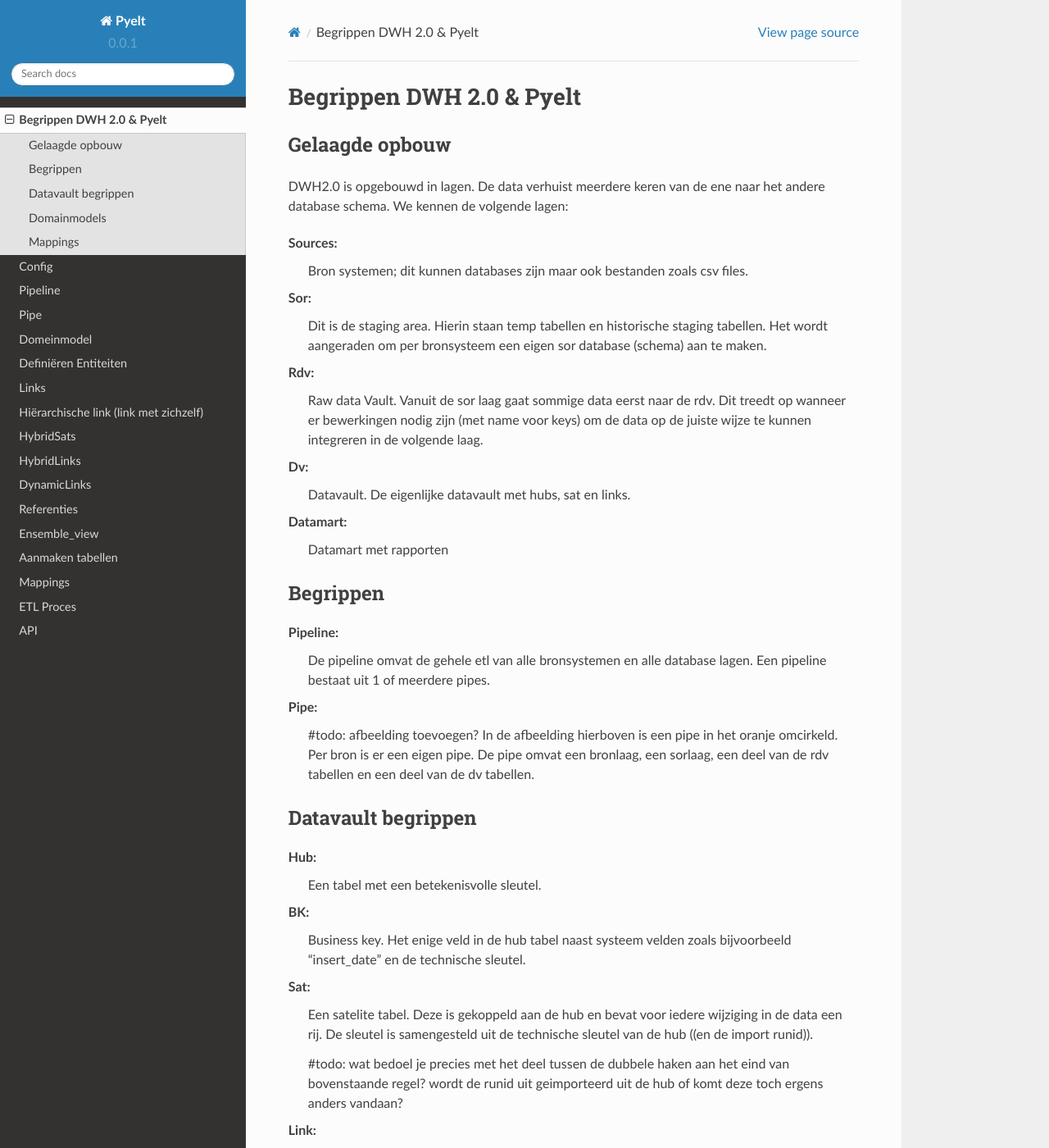
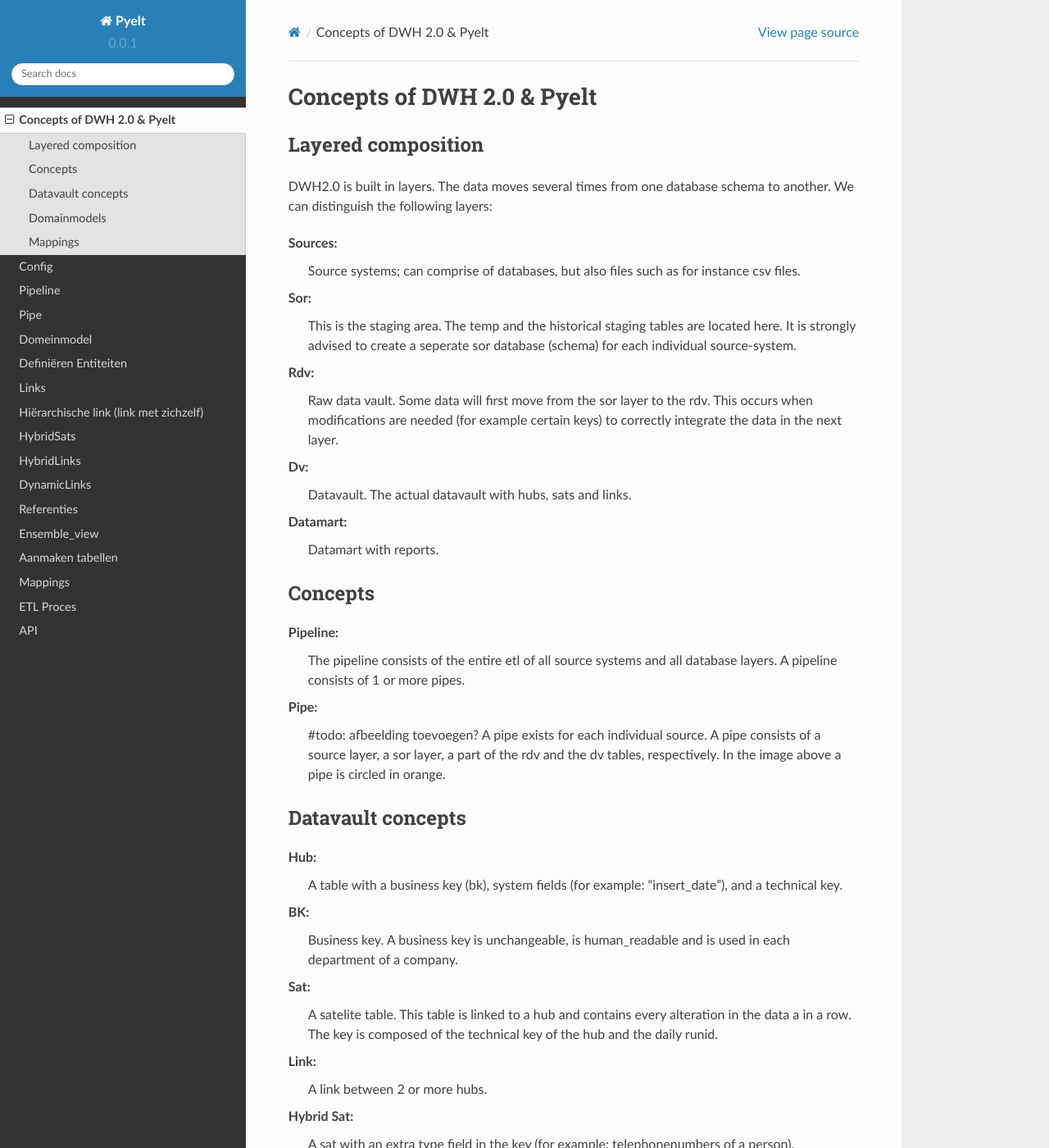
Before and after one commit to NLHEALTHCARE/PYELT, a Sphinx documentation site: the page built from docs/source/00concepts.rst, in a window 1280 px wide and 1400 px high. Shown: the whole window at 82% size. Built offline with Sphinx 7.4.7 and the Read the Docs theme 2.0.0, drawn with Linux system fonts in a browser that asks for light colours; pages that are not in the unit, such as notebooks, are missing from menus; some of the changed text lies outside the part shown.

Commit message:
update concepts.rst

```diff
--- a/docs/source/00concepts.rst
+++ b/docs/source/00concepts.rst
@@ -1,96 +1,102 @@
-Begrippen DWH 2.0 & Pyelt
-=========================
+Concepts of DWH 2.0 & Pyelt
+===========================
 
-Gelaagde opbouw
+Layered composition
 ---------------
 
-DWH2.0 is opgebouwd in lagen. De data verhuist meerdere keren van de ene naar het andere database schema.
-We kennen de volgende lagen:
+DWH2.0 is built in layers. The data moves several times from one database schema to another. We can distinguish the
+following layers:
 
 Sources:
-    Bron systemen; dit kunnen databases zijn maar ook bestanden zoals csv files.
+    Source systems; can comprise of databases, but also files such as for instance csv files.
 
 Sor:
-    Dit is de staging area. Hierin staan temp tabellen en historische staging tabellen.
-    Het wordt aangeraden om per bronsysteem een eigen sor database (schema) aan te maken.
+    This is the staging area. The temp and the historical staging tables are located here. It is strongly advised to
+    create a seperate sor database (schema) for each individual source-system.
 
 Rdv:
-    Raw data Vault. Vanuit de sor laag gaat sommige data eerst naar de rdv. Dit treedt op wanneer er bewerkingen nodig
-    zijn (met name voor keys) om de data op de juiste wijze te kunnen integreren in de volgende laag.
+    Raw data vault. Some data will first move from the sor layer to the rdv. This occurs when modifications are
+    needed (for example certain keys) to correctly integrate the data in the next layer.
+
 
 Dv:
-    Datavault. De eigenlijke datavault met hubs, sat en links.
+    Datavault. The actual datavault with hubs, sats and links.
 
 Datamart:
-    Datamart met rapporten
+    Datamart with reports.
 
 
-Begrippen
+Concepts
 ---------
 
 Pipeline:
-    De pipeline omvat de gehele etl van alle bronsystemen en alle database lagen. Een pipeline bestaat uit 1 of meerdere
-    pipes.
+    The pipeline consists of the entire etl of all source systems and all database layers. A pipeline consists of 1 or
+    more pipes.
+
 
 Pipe:
     #todo: afbeelding toevoegen?
-    In de afbeelding hierboven is een pipe in het oranje omcirkeld.  Per bron is er een eigen pipe. De pipe omvat een
-    bronlaag, een sorlaag, een deel van de rdv tabellen en een deel van de dv tabellen.
+    A pipe exists for each individual source. A pipe consists of a source layer, a sor layer, a part of the rdv
+    and the dv tables, respectively.
+    In the image above a pipe is circled in orange.
 
 
-Datavault begrippen
+
+Datavault concepts
 -------------------
 
 Hub:
-    Een tabel met een betekenisvolle sleutel.
+    A table with a business key (bk), system fields (for example: "insert_date"), and a technical key.
 
 BK:
-    Business key. Het enige veld in de hub tabel naast systeem velden zoals bijvoorbeeld "insert_date" en de technische
-    sleutel.
+    Business key. A business key is unchangeable, is human_readable and is used in each department of a company.
 
 Sat:
-    Een satelite tabel. Deze is gekoppeld aan de hub en bevat voor iedere wijziging in de data een rij. De sleutel is
-    samengesteld uit de technische sleutel van de hub ((en de import runid)).
-
-    #todo: wat bedoel je precies met het deel tussen de dubbele haken aan het eind van bovenstaande regel? wordt de
-    runid uit geimporteerd uit de hub of komt deze toch ergens anders vandaan?
+    A satelite table. This table is linked to a hub and contains every alteration in the data a in a row. The key is
+    composed of the technical key of the hub and the daily runid.
 
 Link:
-    Een link tussen 2 of meer hubs.
+    A link between 2 or more hubs.
 
 Hybrid Sat:
-    Een sat met een extra type-veld in de sleutel (bijvoorbeeld telefoonnummers bij een persoon).
+    A sat with an extra type field in the key (for example: telephonenumbers of a person).
 
 Hybrid links:
-    Een link met extra type veld.
+    A link with an extra type field
+
 
 Hierarchical Links:
-    Een link die een hub met zichzelf verbindt.
+    A link that connects a hub with itself.
+
 
 Entity:
-    De verzameling van 1 hub met bijbehorende sats (dit is geen tabel).
+    Collection of 1 hub with its sats. (This is not a table)
+
 
 Ensemble:
-    Verzameling van meerdere entiteiten met links.
+    Collection of multiple entities with corresponding links.
 
 Domainmodels
 ------------
 
-Representatie van de datavault in python classes. De hubs, sats en links worden in python gedefinieerd en aan de hand
-hiervan worden de datavault tabellen aangemaakt.
+Representation of the datavault in python classes. The hubs, sats and links are first defined in python and then the
+datavault tables a created according to those definitions.
 
 
 Mappings
 --------
 
 TableMapping:
-    Mapping van een brontabel of -file op een doeltabel.
+    Mapping of a source table or sourcer file on a target table.
+
 
 FieldMapping:
-    Mapping van een bronveld of -kolom op een doelkolom.
+    Mapping of a source field or source column on a target column.
+
 
 Transformation:
-    Mapping van een bron- naar doelveld waarbij de bron eerst nog bewerkt wordt.
+    Mapping from a source to a target field where the source first will be modified.
+
 
 BkMapping:
     #todo:
```
